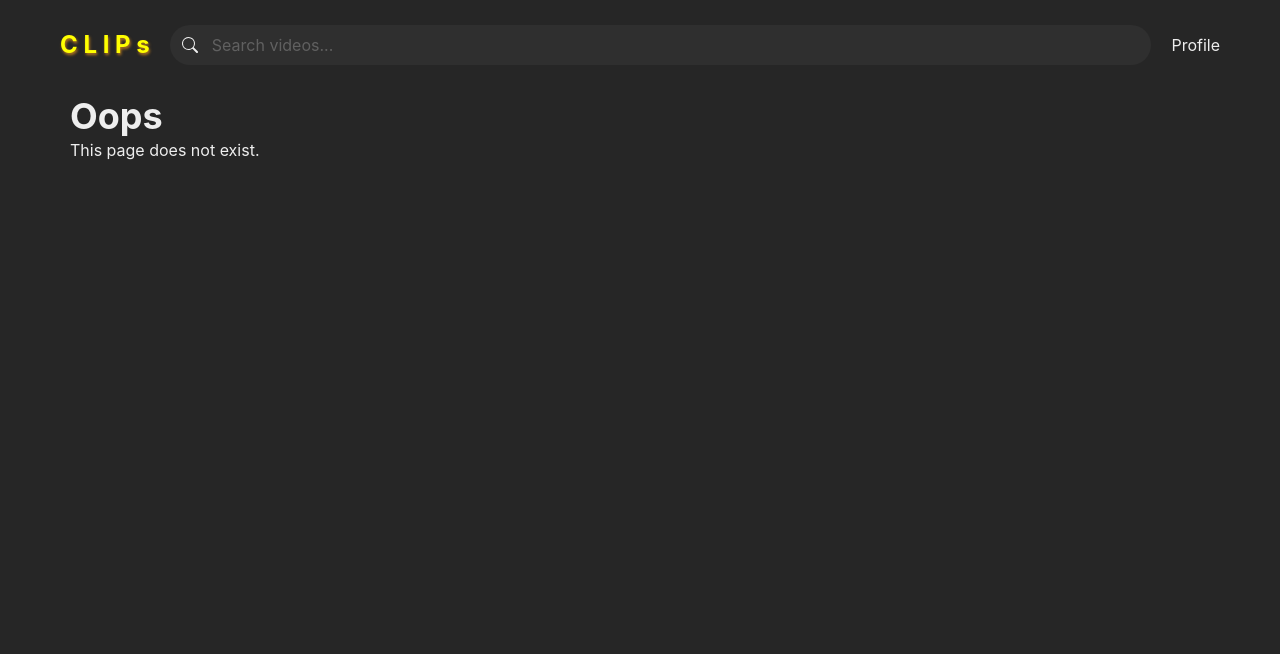
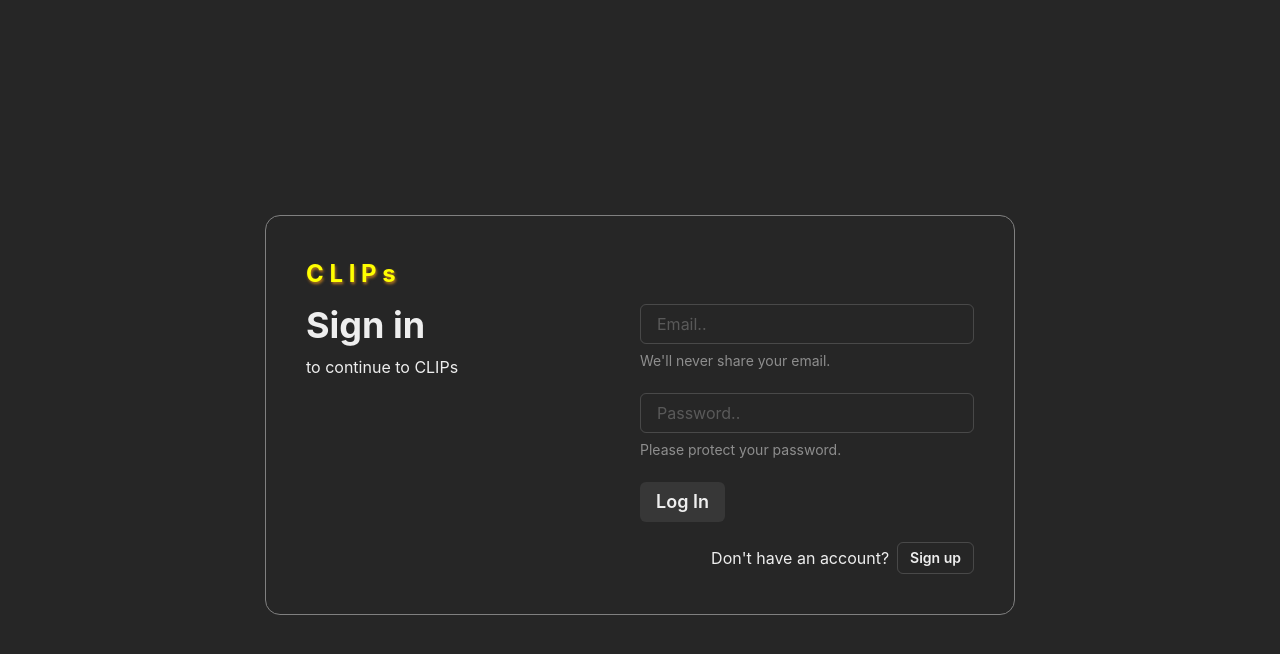
Before and after one commit to lqfeng2022/clip-hub, a React (Vite) app: page /user/signin in a window 1280 px wide. Shown: the top 654 px of the page. Built offline with nearby package versions, Linux system fonts and the light colour scheme.

Commit message:
build signin page

```diff
--- a/src/pages/Layout.tsx
+++ b/src/pages/Layout.tsx
@@ -1,11 +1,16 @@
-import { Outlet } from 'react-router-dom'
+import { Outlet, useLocation } from 'react-router-dom'
 import NavBar from '../components/NavBar'
 import { Box } from '@chakra-ui/react'
 
 const Layout = () => {
+  const location = useLocation()
+
+  const hideNavRoutes = ['/user/signin']
+  const shouldHideNav = hideNavRoutes.includes(location.pathname)
+
   return (
     <>
-      <NavBar/>
+      {!shouldHideNav && <NavBar/>}
       <Box>
         <Outlet/>
       </Box>
--- /dev/null
+++ b/src/pages/SigninPage.tsx
@@ -0,0 +1,53 @@
+import {
+  Box, Button, Flex, FormControl, FormHelperText, Heading, HStack,
+  Input, SimpleGrid, Stack, Text } from '@chakra-ui/react'
+
+const SigninPage = () => {
+  return (
+    <Flex justifyContent='center' alignItems='center' height='100vh'>
+      <Box
+        border='1px'
+        borderColor='gray'
+        w='full'
+        maxW='750px'
+        borderRadius='15px'
+        m='40px 12px'
+      >
+        <Stack p={10} gap={3}>
+          <Text
+            as='b'
+            fontSize='2xl'
+            color='yellow'
+            whiteSpace='nowrap'
+            textShadow='1px 2px 3px #B7791F'
+          >
+            C L I P s
+          </Text>
+          <SimpleGrid columns={{sm: 1, md: 2}}>
+            <Box mb={5}>
+              <Heading fontSize='4xl'>Sign in</Heading>
+              <Text pt={2}>to continue to CLIPs</Text>
+            </Box>
+            <Box>
+              <FormControl>
+                <Input type='email' placeholder='Email..'/>
+                <FormHelperText>We'll never share your email.</FormHelperText>
+              </FormControl>
+              <FormControl py={6}>
+                <Input type='password' placeholder='Password..'/>
+                <FormHelperText>Please protect your password.</FormHelperText>
+              </FormControl>
+              <Button mb={5} size='md' fontSize='lg'>Log In</Button>
+              <HStack justifyContent='end'>
+                <Text>Don't have an account?</Text>
+                <Button size='sm' variant='outline'>Sign up</Button>
+              </HStack>
+            </Box>
+          </SimpleGrid>
+        </Stack>
+      </Box>
+    </Flex>
+  )
+}
+
+export default SigninPage
--- a/src/routes.tsx
+++ b/src/routes.tsx
@@ -4,6 +4,7 @@ import HomePage from './pages/HomePage'
 import ClipDetailPage from './pages/ClipDetailPage'
 import ErrorPage from './pages/ErrorPage'
 import ProfilePage from './pages/ProfilePage'
+import SigninPage from './pages/SigninPage'
 
 const router = createBrowserRouter([
   {
@@ -14,6 +15,7 @@ const router = createBrowserRouter([
       { index: true, element: <HomePage/> },
       { path: 'clips/:slug', element: <ClipDetailPage/> },
       { path: 'profile', element: <ProfilePage/> },
+      { path: 'user/signin', element: <SigninPage/> },
     ],
   },
 ])
```
